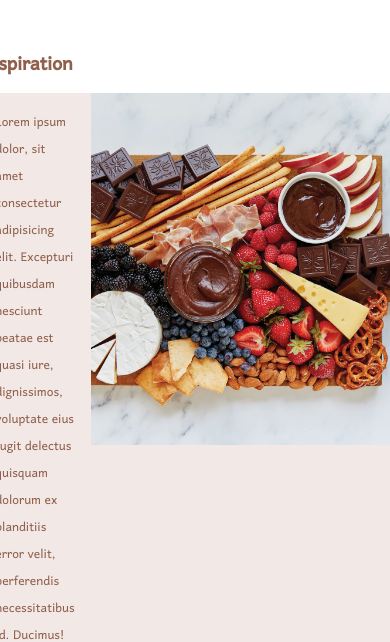
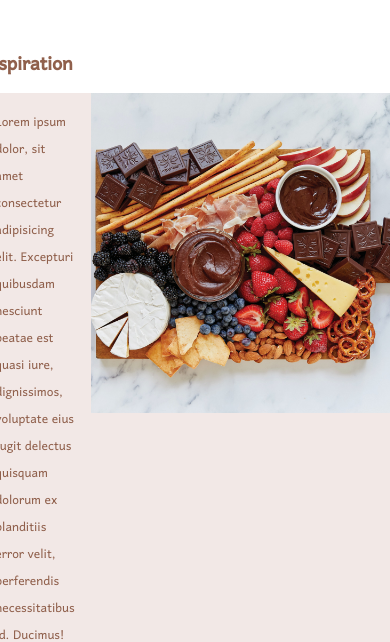
Before and after one commit to ju-nmd2022/wuid-project-group-26, a plain HTML site: page index.html in a window 390 px wide. Shown: the part 6179-6821 px from the top of the page. Drawn offline with Linux system fonts and the light colour scheme.

Commit message:
Update main.css
fixed inspiration responsiveness (hopefully)

```diff
--- a/main.css
+++ b/main.css
@@ -297,7 +297,6 @@ button {
   display: flex;
   flex-direction: row;
   background-color: var(--clr-cream);
-  /* box-shadow: 0 5px 5px hsl(0, 0%, 0%, 15%); */
   flex: 50%;
 }
 
@@ -305,7 +304,6 @@ button {
   display: flex;
   flex-direction: row;
   background-color: var(--clr-cream);
-  /* box-shadow: 0 5px 5px hsl(0, 0%, 0%, 15%); */
   flex: 50%;
 }
 
@@ -424,6 +422,11 @@ button {
     height: 20em;
     margin: auto 0;
     object-fit: cover;
+  }
+
+  .inspo-img {
+    width: 20em;
+    height: 20em;
   }
 }
 
```
